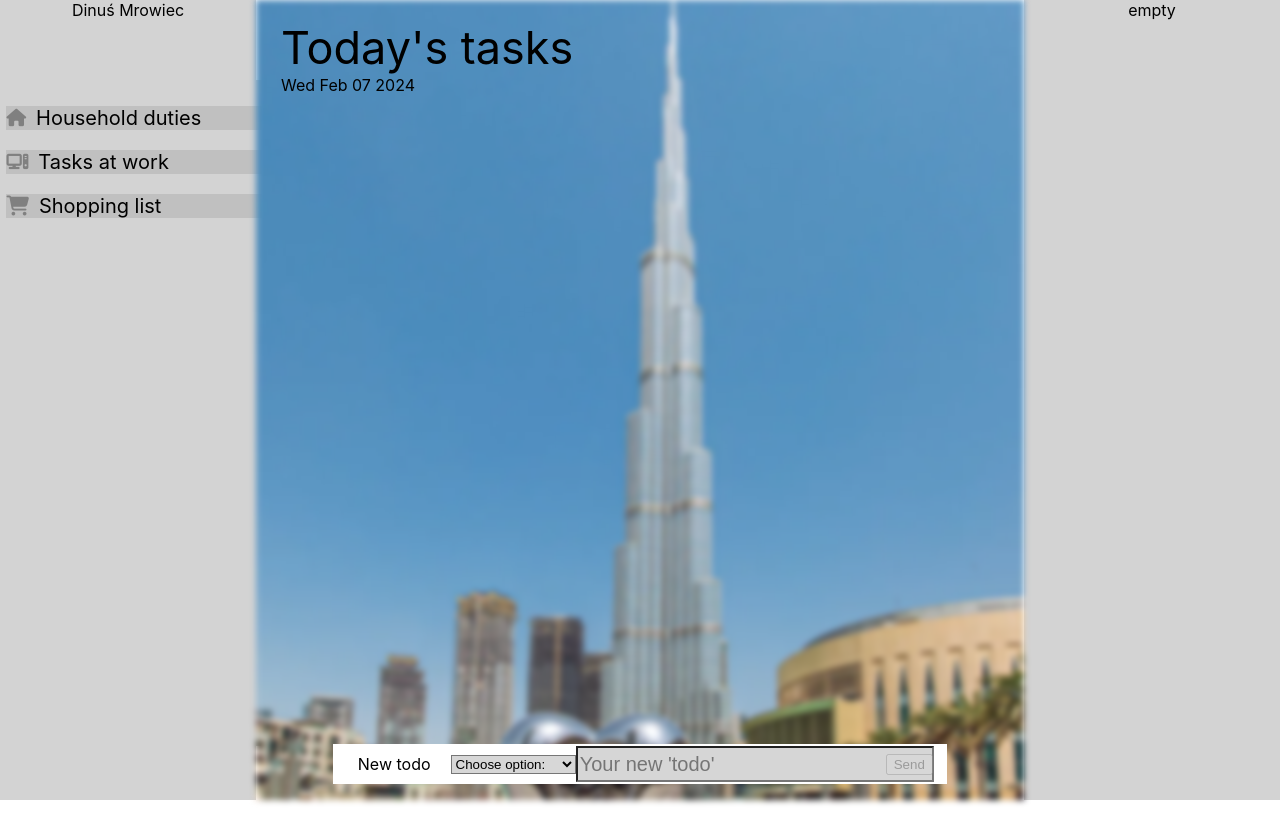
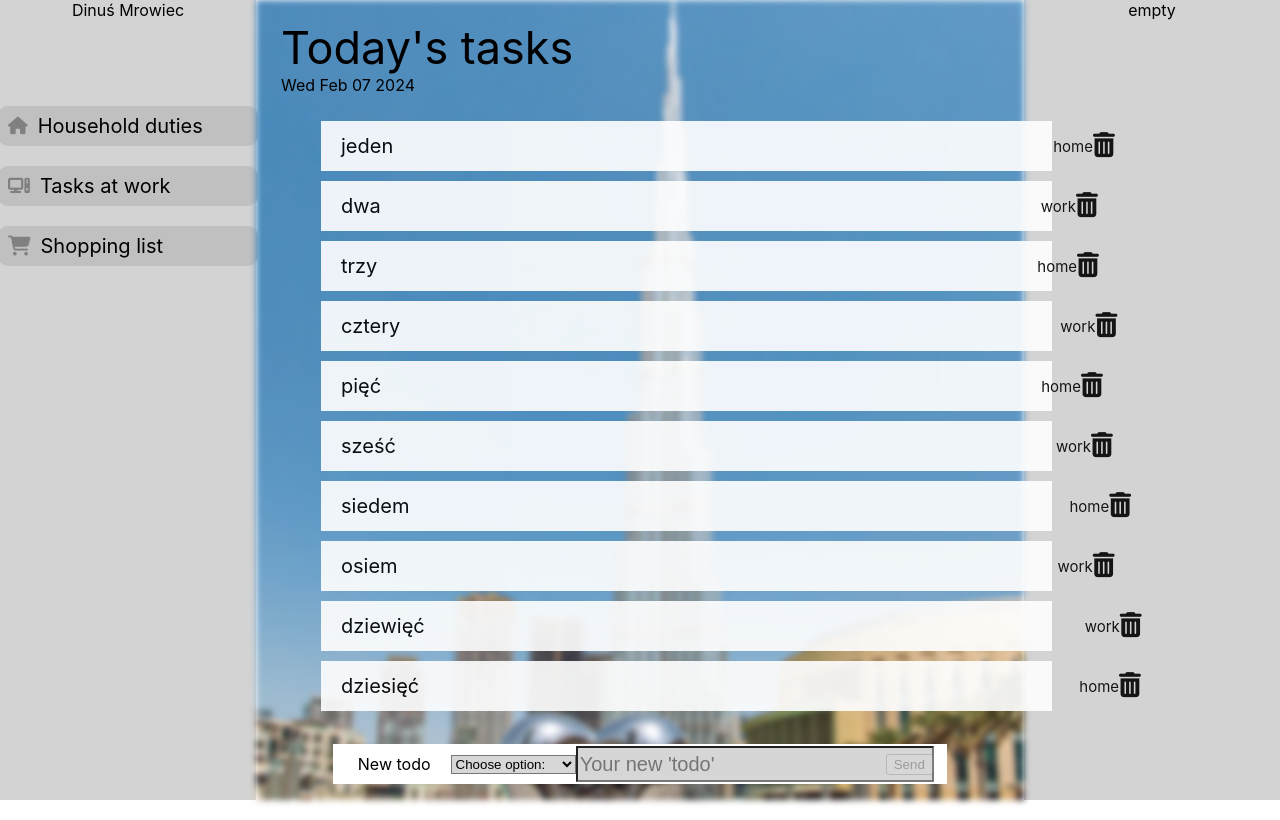
Before and after one commit to Wiktoria-Wolczyk/todolist, a React (Create React App) app: page / in a window 1280 px wide. Built offline with nearby package versions, Linux system fonts and the light colour scheme.

Commit message:
Changed leftsidebar view

```diff
--- a/src/components/Sidebar/Left/LeftSidebar.jsx
+++ b/src/components/Sidebar/Left/LeftSidebar.jsx
@@ -19,14 +19,13 @@ export const LeftSidebar = () => {
           style={{
             display: "flex",
             flexDirection: "column",
-            alignItems: "space-between",
+            alignItems: "center",
             width: "20%",
             height: "80%",
             position: "absolute",
             backgroundColor: "lightgrey",
             top: "10%",
             paddingTop: "2%",
-            paddingLeft: "1%",
           }}
         >
           <div className="showGroup">
--- a/src/components/Sidebar/Left/LeftSidebarCss.css
+++ b/src/components/Sidebar/Left/LeftSidebarCss.css
@@ -5,4 +5,8 @@
   margin-bottom: 20px;
   font-size: 20px;
   background-color: rgb(192, 192, 192);
+  width: 250px;
+  height: 40px;
+  border-radius: 10px;
+  padding-left: 10px;
 }
--- a/src/components/Tasks.jsx
+++ b/src/components/Tasks.jsx
@@ -2,10 +2,25 @@ import { useState } from "react";
 import backgroundphoto from "./backgroundphoto.jpg";
 import { LeftSidebar } from "./Sidebar/Left/LeftSidebar.jsx";
 
+const constantTasks = [
+  { id: 0, text: "jeden", choice: "home" },
+  { id: 1, text: "dwa", choice: "work" },
+  { id: 2, text: "trzy", choice: "home" },
+  { id: 3, text: "cztery", choice: "work" },
+  { id: 4, text: "pięć", choice: "home" },
+  { id: 5, text: "sześć", choice: "work" },
+  { id: 6, text: "siedem", choice: "home" },
+  { id: 7, text: "osiem", choice: "work" },
+  { id: 8, text: "dziewięć", choice: "work" },
+  { id: 9, text: "dziesięć", choice: "home" },
+];
+
 export const Tasks = () => {
   const [text, setText] = useState("");
 
-  const [taskArr, setTaskArr] = useState([]);
+  const [taskArr, setTaskArr] = useState(constantTasks);
+  console.log(1);
+
   let nextId = 0;
 
   let date = new Date();
```
